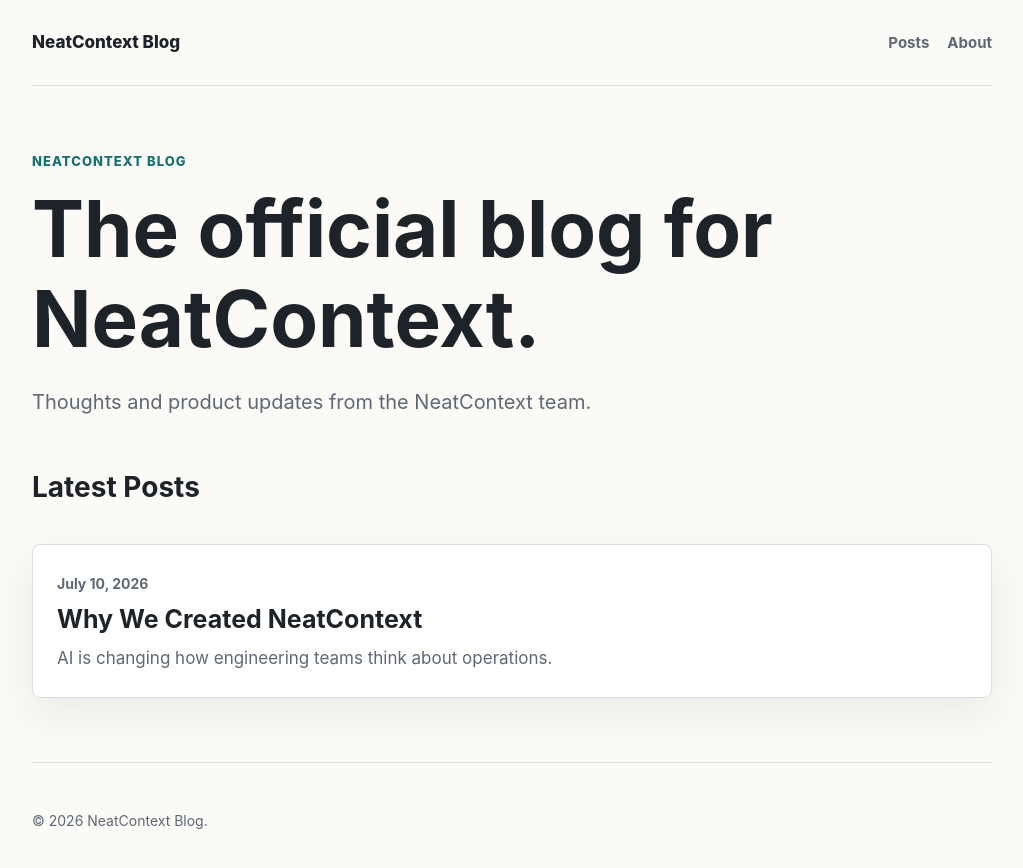
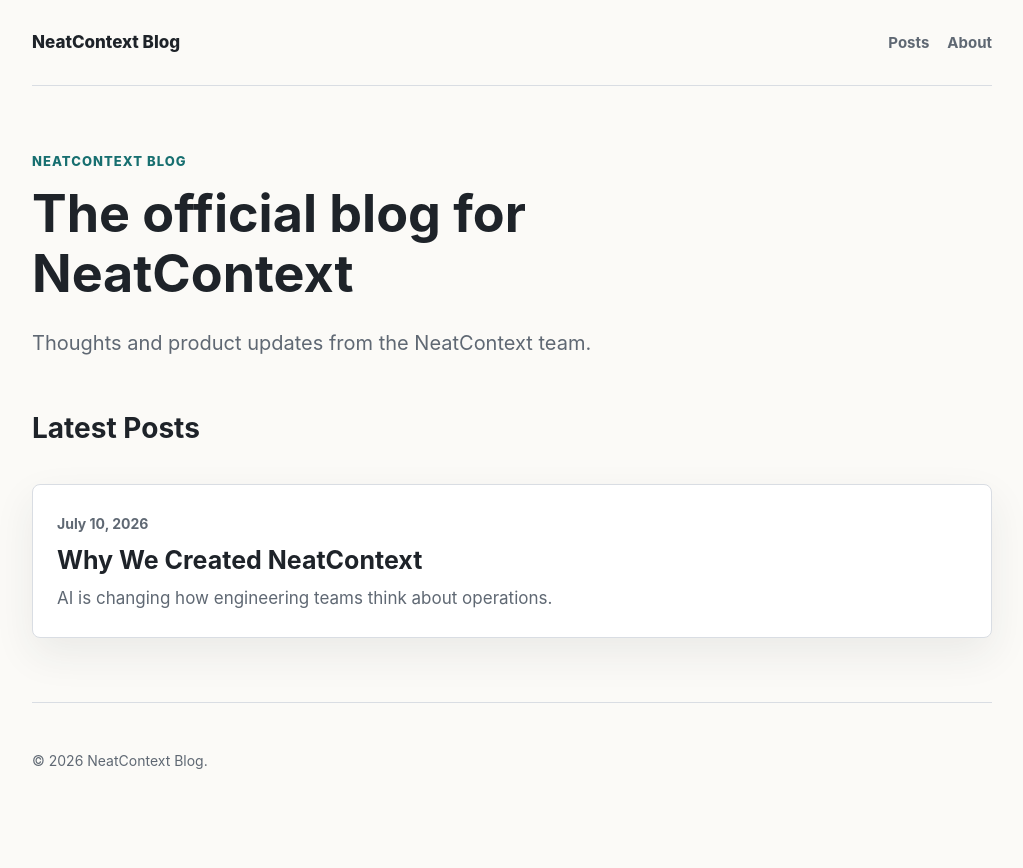
Before and after one commit to XTSoftwareLabs/neatcontext-blog, a Jekyll site: the page built from index.html, in a window 1280 px wide. Shown: the top 868 px of the page, without its empty margins (128-1151 px from the left). Built offline with Jekyll 4.4.1, drawn with Linux system fonts in a browser that asks for light colours.

Commit message:
Reduce homepage title size

```diff
--- a/assets/css/style.css
+++ b/assets/css/style.css
@@ -96,6 +96,10 @@ h3 {
 h1 {
   max-width: 780px;
   font-size: clamp(42px, 8vw, 78px);
+}
+
+.hero .hero-title {
+  font-size: clamp(34px, 5vw, 52px);
 }
 
 h2 {
--- a/index.html
+++ b/index.html
@@ -5,7 +5,7 @@ title: Home
 
 <section class="hero">
   <p class="eyebrow">NeatContext Blog</p>
-  <h1>The official blog for NeatContext.</h1>
+  <h1 class="hero-title">The official blog for NeatContext</h1>
   <p class="lede">Thoughts and product updates from the NeatContext team.</p>
 </section>
 
```
